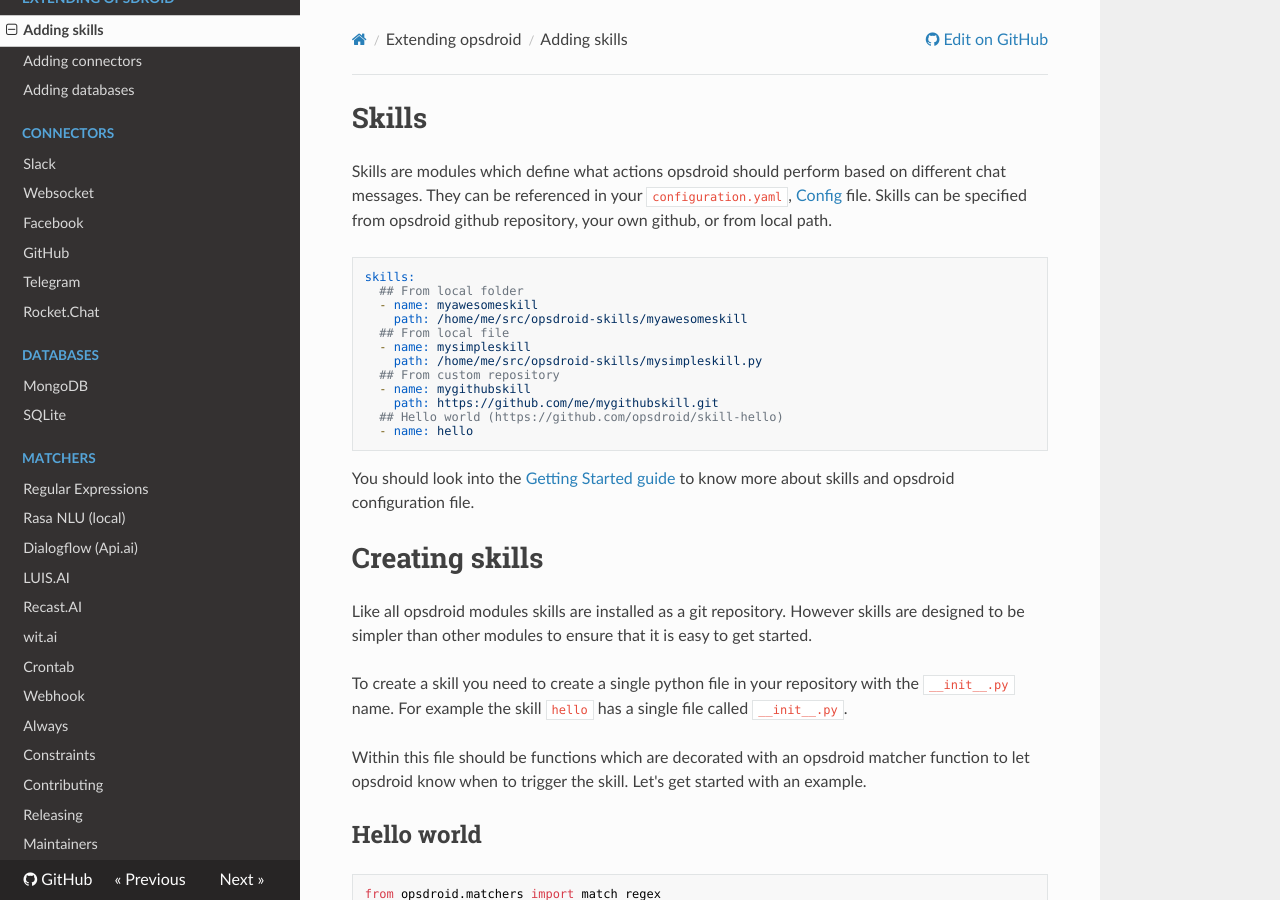
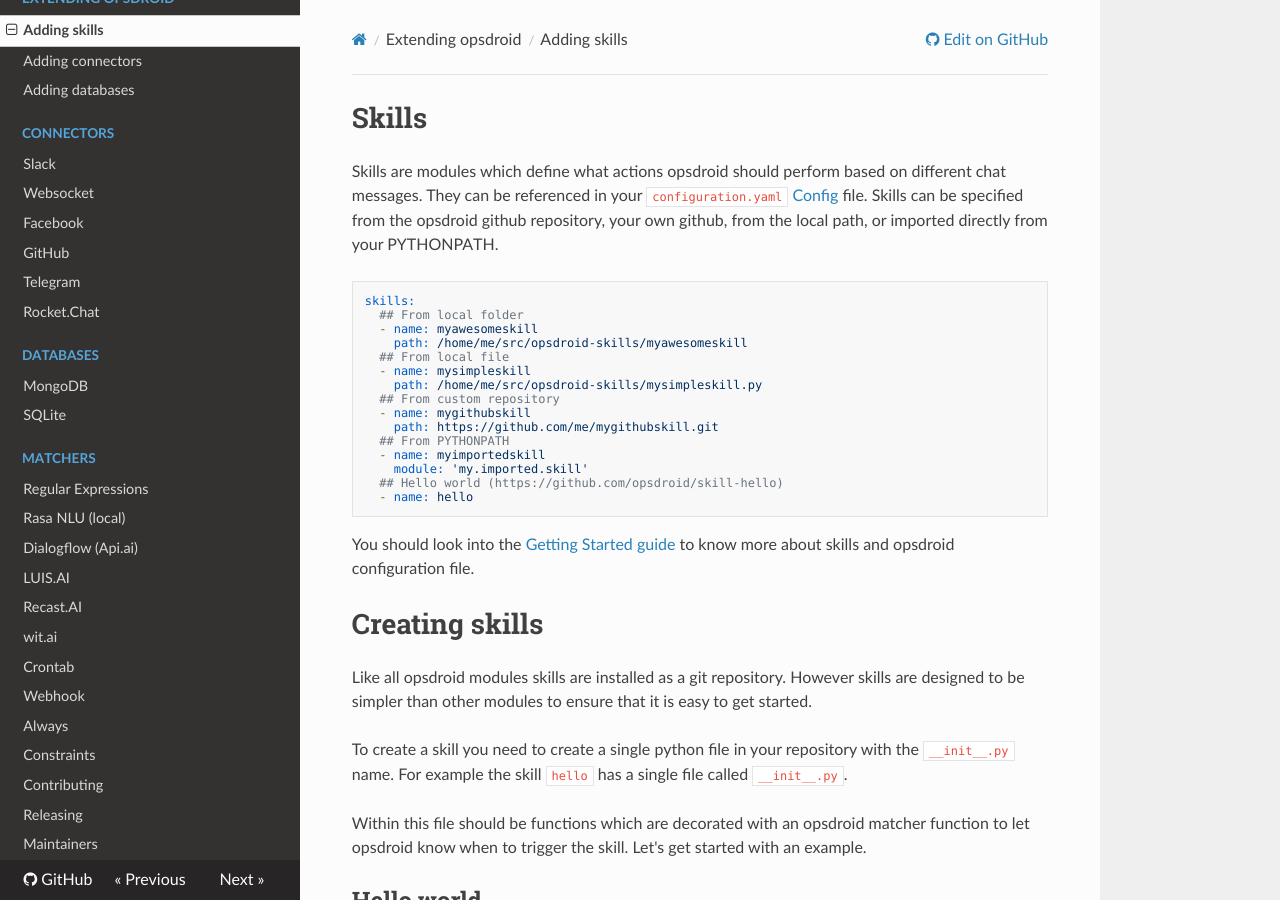
Before and after one commit to opsdroid/opsdroid, an MkDocs documentation site: the page built from docs/extending/skills.md, in a window 1280 px wide and 900 px high. Built offline with MkDocs 1.6.1, drawn with Linux system fonts in a browser that asks for light colours; nearby versions of some CDN libraries; old or Windows-style settings are respelled for this version of MkDocs.

Commit message:
load module from pythonpath

````diff
--- a/docs/extending/skills.md
+++ b/docs/extending/skills.md
@@ -1,7 +1,7 @@
 # Skills
 
-Skills are modules which define what actions opsdroid should perform based on different chat messages. They can be referenced in your `configuration.yaml`, [Config](../configuration-reference.md#config-file) file.
-Skills can be specified from opsdroid github repository, your own github, or from local path.
+Skills are modules which define what actions opsdroid should perform based on different chat messages. They can be referenced in your `configuration.yaml` [Config](../configuration-reference.md#config-file) file.
+Skills can be specified from the opsdroid github repository, your own github, from the local path, or imported directly from your PYTHONPATH.
 
 
 ```yaml
@@ -15,6 +15,9 @@
   ## From custom repository
   - name: mygithubskill
     path: https://github.com/me/mygithubskill.git
+  ## From PYTHONPATH
+  - name: myimportedskill
+    module: 'my.imported.skill'
   ## Hello world (https://github.com/opsdroid/skill-hello)
   - name: hello
 ```
````
Also changed, not shown: 2 other files.
